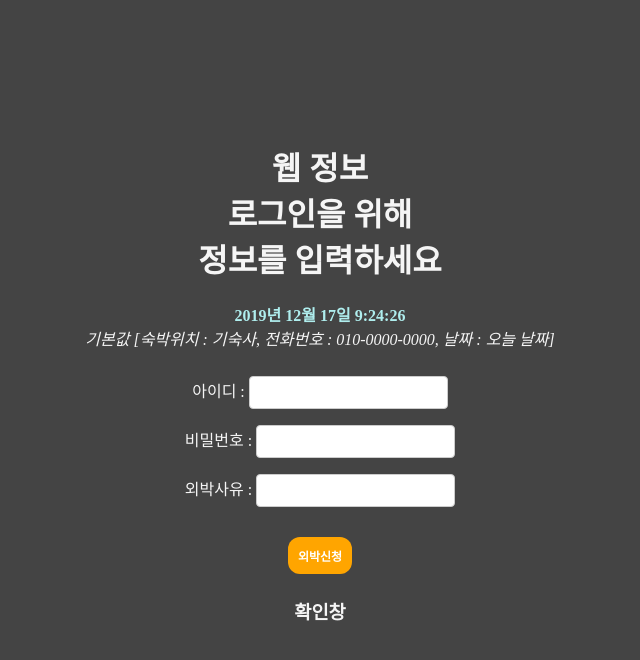
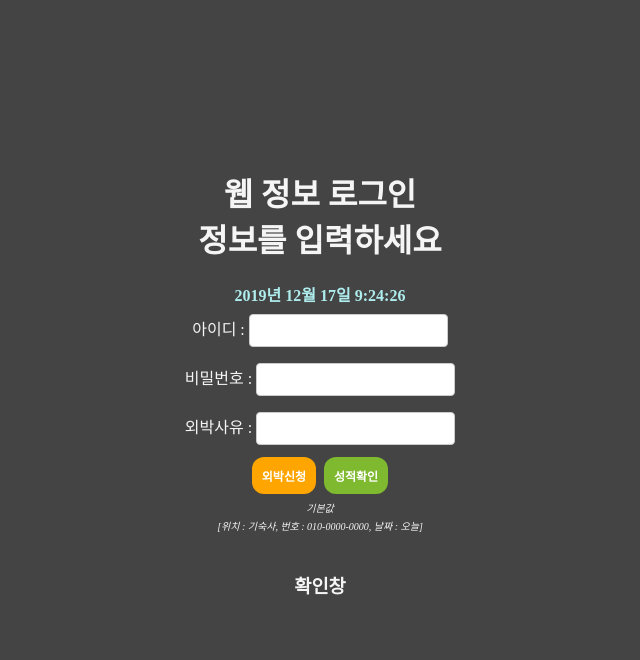
Before and after one commit to cwadven/wku_dorm, a Django app: page / in a window 1280 px wide. Shown: the top 660 px of the page, without its empty margins (320-960 px from the left). Run offline with Django 3.2, Linux system fonts and the light colour scheme.

Commit message:
으아아

```diff
--- a/checking/templates/home.html
+++ b/checking/templates/home.html
@@ -76,6 +76,10 @@
         font-weight: bold;
     }
 
+    .yellowgreen{
+        background-color: rgb(126, 185, 47);
+    }
+
     input[type=text],input[type=password] {
     padding: 8px 10px;
     margin: 8px 0;
@@ -98,10 +102,10 @@
     #message_wait{
         position:absolute;
         display: none;
-        color:whitesmoke;
+        color:yellowgreen;
         top:50%;
         left:50%;
-        margin-left: -10px;
+        margin-left: -20px;
         z-index: 2;
         font-weight: bold;
     }
@@ -134,13 +138,13 @@
     <div id="message_wait">Loading</div>
     <form method="POST" action="{%url 'home'%}" onsubmit="return show_load();">
         {%csrf_token%}
-        <h1>웹 정보<br>로그인을 위해<br>정보를 입력하세요</h1>
+        <h1>웹 정보 로그인<br>정보를 입력하세요</h1>
         <strong><span style="color:paleturquoise;" id='ct'></span></strong><br>
-        <span style="font-style: oblique;">기본값 [숙박위치 : 기숙사, 전화번호 : 010-0000-0000, 날짜 : 오늘 날짜]</span><br><br>
         아이디 : <input type="text" name="username" required/><br>
         비밀번호 : <input type="password" name="password" required/><br>
-        외박사유 : <input type="text" name="reasons" required/><br><br>
-        <input name="submited" class="button" type="submit" value="외박신청"/>
+        외박사유 : <input type="text" name="reasons" required/><br>
+        <input name="submited" class="button" type="submit" value="외박신청"/> <input name="score" class="button yellowgreen" type="submit" value="성적확인"/><br>
+        <span style="font-style: oblique;font-size: 10px;">기본값<br>[위치 : 기숙사, 번호 : 010-0000-0000, 날짜 : 오늘]</span><br><br>
     </form>
     {%if doned == "완료되었습니다!<br><br>"%}
     <form method="POST" action="{%url 'delete'%}" onsubmit="return show_load();">
--- a/checking/views.py
+++ b/checking/views.py
@@ -37,49 +37,56 @@ def home(request):
         # 응답코드가 200 즉, OK가 아닌 경우 에러를 발생시키는 메서드입니다.
         r.raise_for_status()
         # 요청할 데이터
+        if request.method == 'POST' and "score" in request.POST: #성적 확인 소스코드 if랑 밑에 있는 Else 지우고 if 안에 있는 녀석 다 지우고 html에 가서 home에서 submit 하나더 지우면 끝
+            sorce_3 = 'https://intra.wku.ac.kr/SWupis/V005/Service/Stud/Score/scoreTable.jsp?sm=3'
+            r = session.get(sorce_3)
+            doned = "성적 확인<br><br>"
+        else:
 
-        apply_dorm = 'https://intra.wku.ac.kr/SWupis/V005/CommonServ/dormitory/stud/dormAction.jsp'
+            apply_dorm = 'https://intra.wku.ac.kr/SWupis/V005/CommonServ/dormitory/stud/dormAction.jsp'
 
-        now = datetime.now()
-        today_year = str(now.year)
+            now = datetime.now()
+            today_year = str(now.year)
 
-        time1 = datetime(int(now.year), int(now.month), int(now.day), 22, 00, 1) #10시 이후에는 불가능!
-        time2 = datetime(int(now.year), int(now.month), int(now.day), 23, 59, 59) #10시 이후에는 불가능!
+            time1 = datetime(int(now.year), int(now.month), int(now.day), 22, 00, 1) #10시 이후에는 불가능!
+            time2 = datetime(int(now.year), int(now.month), int(now.day), 23, 59, 59) #10시 이후에는 불가능!
 
-        if(len(str(now.month))==1):
-            today_month = "0" + str(now.month)
-        else:
-            today_month = str(now.month)
+            if(len(str(now.month))==1):
+                today_month = "0" + str(now.month)
+            else:
+                today_month = str(now.month)
 
-        if(len(str(now.day))==1):
-            today_day = "0" + str(now.day)
-        else:
-            today_day = str(now.day)
-        #-*- coding: euc-kr -*-
-        data = {
-            'ContextPath': 'goOutList.jsp',
-            'Process': 'goOutApply',
-            'outDate': str(today_year) + str(today_month) + str(today_day), #오늘 날짜 내기!
-            'reason': reasons.encode('euc-kr'),
-            'location': '기숙사'.encode('euc-kr'),
-            'emgTel': '010-0000-0000'
-        }
+            if(len(str(now.day))==1):
+                today_day = "0" + str(now.day)
+            else:
+                today_day = str(now.day)
+            #-*- coding: euc-kr -*-
+            data = {
+                'ContextPath': 'goOutList.jsp',
+                'Process': 'goOutApply',
+                'outDate': str(today_year) + str(today_month) + str(today_day), #오늘 날짜 내기!
+                'reason': reasons.encode('euc-kr'),
+                'location': '기숙사'.encode('euc-kr'),
+                'emgTel': '010-0000-0000'
+            }
 
-        if datetime.now() > time1 and datetime.now() < time2:
-            doned = "22시 이후에는 불가능 합니다!!<br>다음날 기달리세요!<br><br>"
-        else:
-            r = session.post(apply_dorm, data=data)
-            r.raise_for_status()
-            doned = "완료되었습니다!<br><br>"
-            request.session['userid'] = userid
-            request.session['passwd'] = passwd
+            if datetime.now() > time1 and datetime.now() < time2: #10시 이후에는 불가능!
+                doned = "22시 이후에는 불가능 합니다!!<br>다음날 기달리세요!<br><br>"
+            elif datetime.now().isoweekday() == 6 or datetime.now().isoweekday() == 7: #주말에 안되게 만들기
+                doned = "주말은 불가능 해요!<br><br>"
+            else:
+                r = session.post(apply_dorm, data=data)
+                r.raise_for_status()
+                doned = "완료되었습니다!<br><br>"
+                request.session['userid'] = userid
+                request.session['passwd'] = passwd
 
-        ##오류 나거나 했을 경우 어떤 오류인지 보여주게 bs4이용해서 그 내용 보여주기!
-        #혹은 됬는지 확인 하기 위해서 보여주기
+            ##오류 나거나 했을 경우 어떤 오류인지 보여주게 bs4이용해서 그 내용 보여주기!
+            #혹은 됬는지 확인 하기 위해서 보여주기
 
-        check_dorm = 'https://intra.wku.ac.kr/SWupis/V005/CommonServ/dormitory/stud/goOutList.jsp'
+            check_dorm = 'https://intra.wku.ac.kr/SWupis/V005/CommonServ/dormitory/stud/goOutList.jsp'
 
-        r = session.get(check_dorm)
+            r = session.get(check_dorm)
 
         soup = BeautifulSoup(r.text, 'html.parser') #html로 되어있는 소스코드를 박아 버린다
 
```
